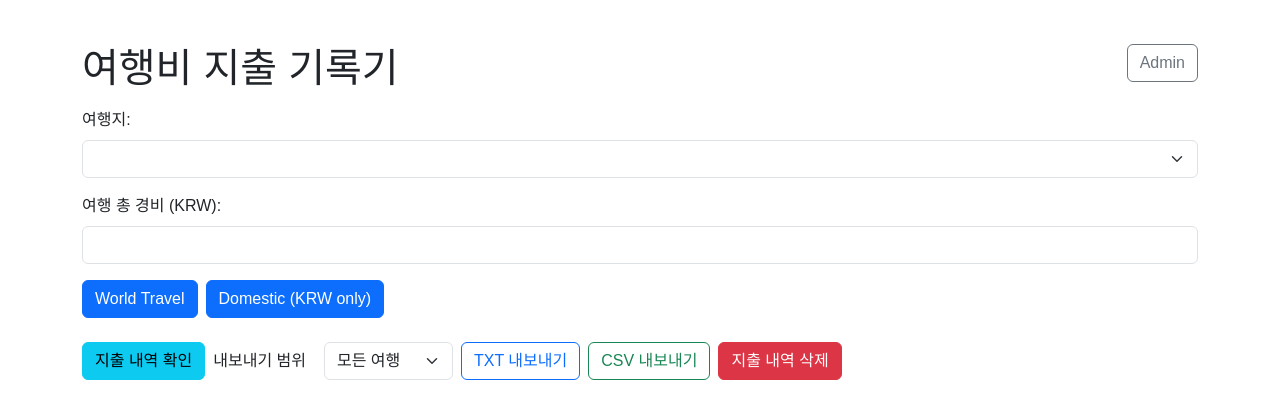
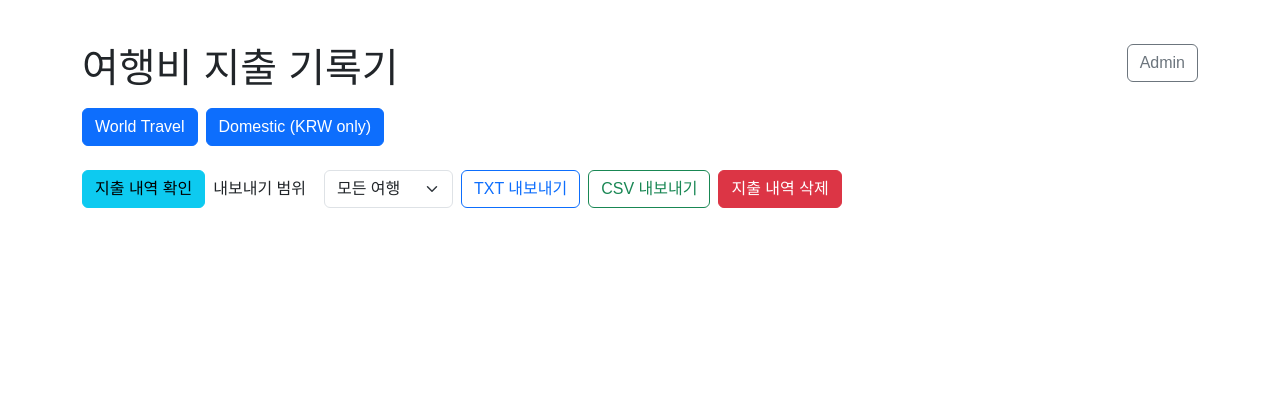
Before and after one commit to zhengfanguo123/MoneyExchange, a Flask app: template templates/index.html in a window 1280 px wide. Shown: the top 419 px of the page. Run offline with Flask 3, Linux system fonts and the light colour scheme; the template is opened without the code that fills it, so the values that code supplies are empty.

Commit message:
Refine trip mode selection flow

```diff
--- a/templates/index.html
+++ b/templates/index.html
@@ -16,21 +16,39 @@
     <a class="btn btn-outline-secondary" href="{{ url_for('admin') }}">Admin</a>
 </div>
 <div id="setup" class="mb-4">
+    <div id="mode-selection" class="d-flex flex-wrap gap-2">
+        <button id="choose-world" class="btn btn-primary">World Travel</button>
+        <button id="choose-domestic" class="btn btn-primary">Domestic (KRW only)</button>
+    </div>
+
+    <div id="world-setup" class="mt-3" style="display:none;">
         <div class="mb-3">
-        <label for="country" class="form-label">여행지: </label>
-        <select id="country" class="form-select">
+            <label for="world-country" class="form-label">여행지: </label>
+            <select id="world-country" class="form-select">
                 {% for c in countries %}
                 <option value="{{ c.code }}" data-currency="{{ c.currency }}">{{ c.name }}</option>
                 {% endfor %}
             </select>
         </div>
         <div class="mb-3">
-        <label for="budget" class="form-label">여행 총 경비 (KRW):</label>
-        <input type="number" id="budget" min="0" class="form-control">
+            <label for="world-budget" class="form-label">여행 총 경비 (KRW):</label>
+            <input type="number" id="world-budget" min="0" class="form-control">
         </div>
         <div class="d-flex flex-wrap gap-2">
-        <button id="start-world-btn" class="btn btn-primary">World Travel</button>
-        <button id="start-domestic-btn" class="btn btn-primary">Domestic (KRW only)</button>
+            <button id="start-world-btn" class="btn btn-primary">Start World Trip</button>
+            <button id="cancel-world" class="btn btn-outline-secondary">Back</button>
+        </div>
+    </div>
+
+    <div id="domestic-setup" class="mt-3" style="display:none;">
+        <div class="mb-3">
+            <label for="domestic-budget" class="form-label">여행 총 경비 (KRW):</label>
+            <input type="number" id="domestic-budget" min="0" class="form-control">
+        </div>
+        <div class="d-flex flex-wrap gap-2">
+            <button id="start-domestic-btn" class="btn btn-primary">Start Domestic Trip</button>
+            <button id="cancel-domestic" class="btn btn-outline-secondary">Back</button>
+        </div>
     </div>
 </div>
 
```
Also changed, not shown: js/app.js (+42 -2 lines). Lines whose indentation alone changed are shown as unchanged.
